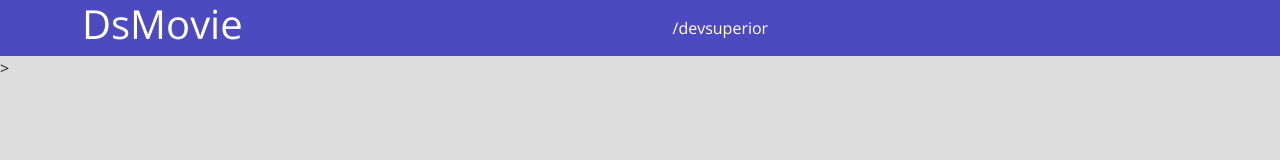
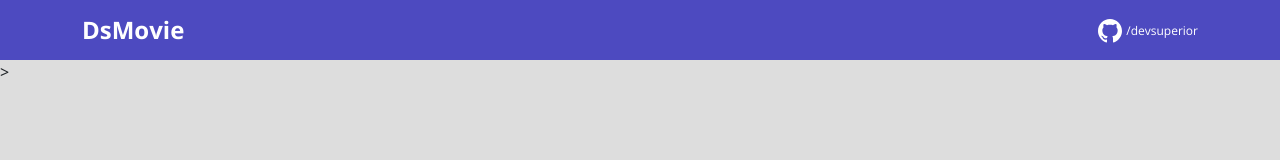
Before and after one commit to Lvieira82/DSMovie, a plain HTML site: page index.html in a window 1280 px wide. Drawn offline with nearby package versions, Linux system fonts and the light colour scheme.

Commit message:
barrasuperior parte 2

```diff
--- a/Css/styles.css
+++ b/Css/styles.css
@@ -1,17 +1,34 @@
 @import url('https://fonts.googleapis.com/css2?family=Open+Sans:wght@300;400;700&display=swap');
 
+
+:root{
+    --bg-gray: #ddd;
+    --color-primary: #4D41C0;
+    --white: #fff;
+
+}
+
+
 *{
+
     box-sizing: border-box;
     font-family: "open Sans", sans-serif;
 }
 
+h1,h2,h3,h4,h5,h6{
+    margin: 0;
+}
+
 html, body{
-    background-color: #ddd;
+    background-color: var(--bg-gray);
 }
 
 header{
     background-color: #4D4AC0;
     color: #fff;
+    height: 60px;
+    display: flex;
+    align-items: center;
 }
 
 a, A:hover{
@@ -23,3 +40,19 @@ nav{
     align-items: center;
     justify-content: space-between;
 }
+nav h1{
+    font-size:  24px;
+    font-weight: 700;
+}
+nav a{
+    font-size: 12px;
+    font-weight: 400;
+}
+.dsmovie-contact-container{
+    display: flex;
+    align-items: center;
+
+}
+.dsmovie-contact-container img{
+    margin-right: 10px;
+}
--- a/index.html
+++ b/index.html
@@ -15,7 +15,11 @@
 
         <nav class="container">
             <h1>DsMovie</h1>
-            <a href="https://github.com/devsuperior">/devsuperior<a>
+            <div>
+                <img src="img/github.svg" alt="Github">
+                <a href="https://github.com/devsuperior">/devsuperior<a></a>
+            </div>
+
 
         </nav>
     </header>>
```
Also changed, not shown: img/github.svg (added).
